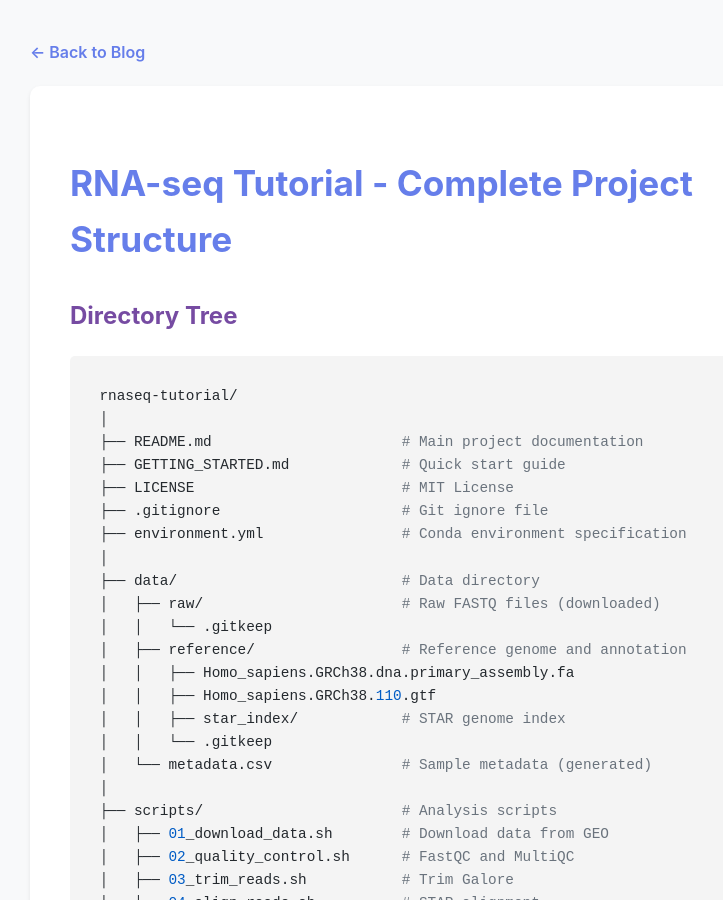
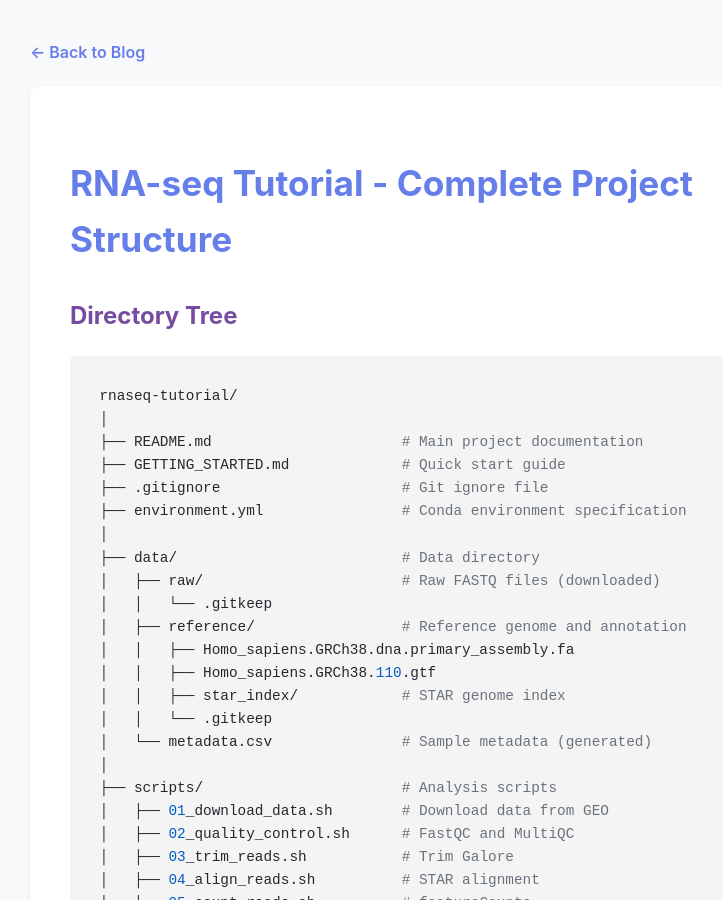
Before and after one commit to ipekselcen/ipekselcen.github.io, a Jekyll site: the page built from projects/rna-seq-tutorial/PROJECT_STRUCTURE.md, in a window 1280 px wide and 900 px high. Shown: the whole window, without its empty margins (210-933 px from the left). Built offline with Jekyll 4.4.1, drawn with Linux system fonts in a browser that asks for light colours; nearby versions of some CDN libraries; our own code applies the rules of GitHub Pages for plain Markdown files.

Commit message:
Update PROJECT_STRUCTURE.md

```diff
--- a/projects/rna-seq-tutorial/PROJECT_STRUCTURE.md
+++ b/projects/rna-seq-tutorial/PROJECT_STRUCTURE.md
@@ -7,7 +7,6 @@ rnaseq-tutorial/
 │
 ├── README.md                      # Main project documentation
 ├── GETTING_STARTED.md             # Quick start guide
-├── LICENSE                        # MIT License
 ├── .gitignore                     # Git ignore file
 ├── environment.yml                # Conda environment specification
 │
```
